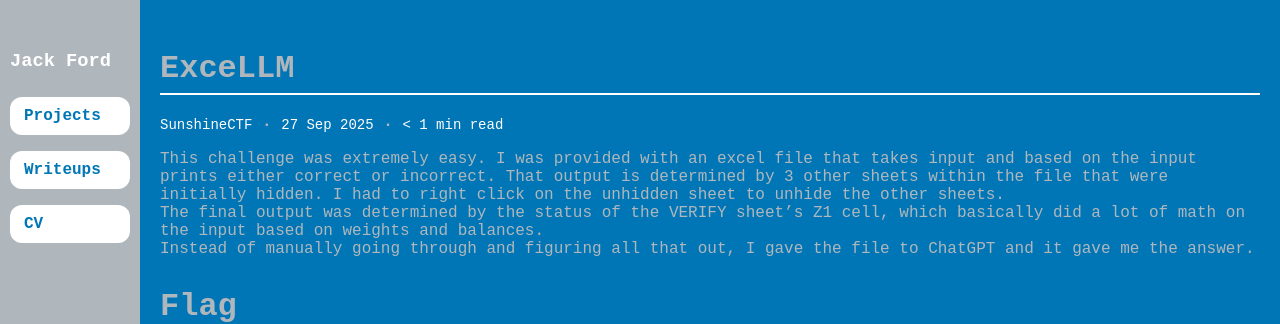
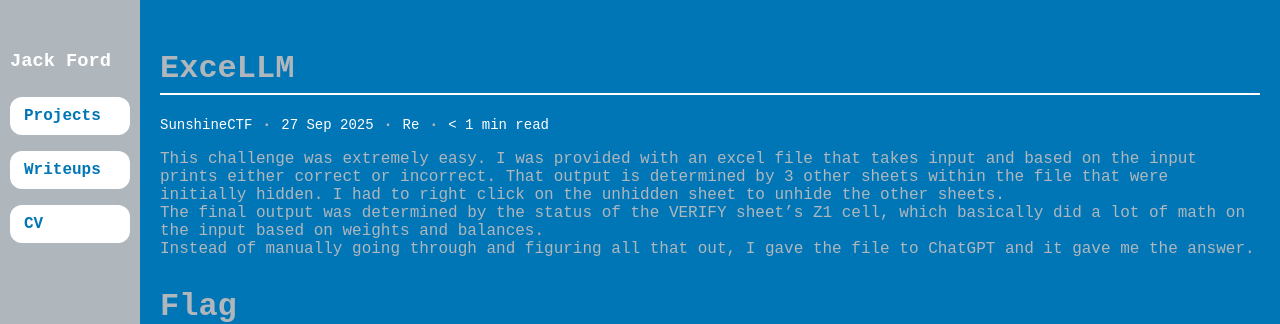
Before and after one commit to shortestllama/shortestllama.github.io, a Jekyll site: the page built from _writeups/excellm.md, in a window 1280 px wide. Shown: the top 324 px of the page. Built offline with Jekyll 4.4.1, drawn with Linux system fonts in a browser that asks for light colours.

Commit message:
Updated the writeups layout to include the category

```diff
--- a/_layouts/writeup.html
+++ b/_layouts/writeup.html
@@ -5,6 +5,7 @@ layout: default
 
 <span>{{ page.source }}</span> <b>·</b>
 <span>{{ page.date | date_to_string }}</span> <b>·</b>
+<span>{{ page.category }}</span> <b>·</b>
 {% include read_time.html content=page.content %}
 
 {{ content }}
```
